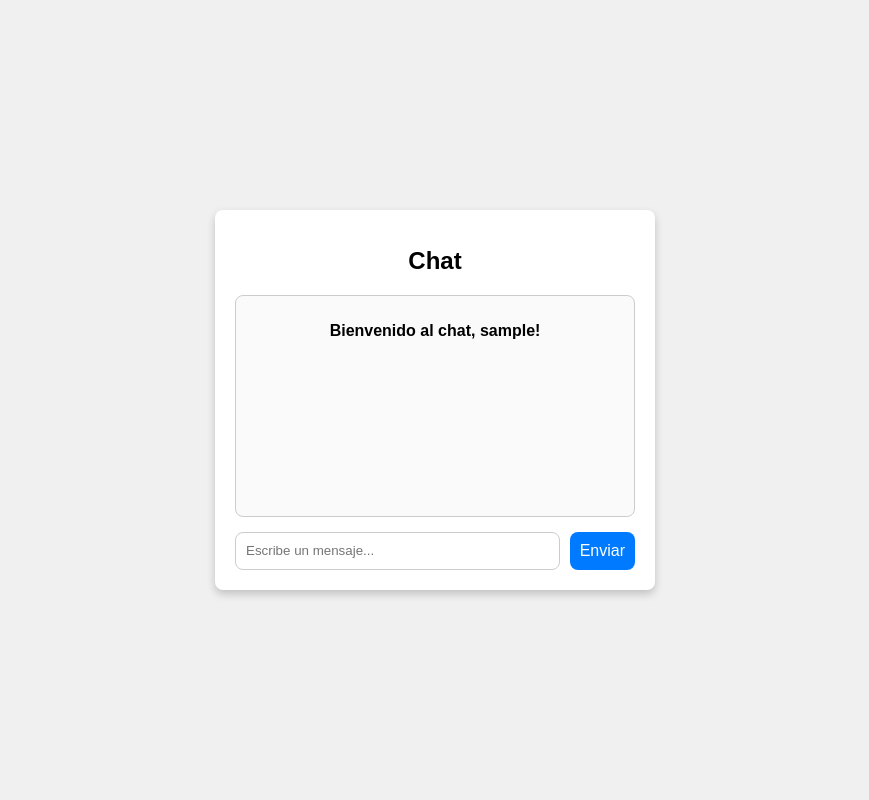
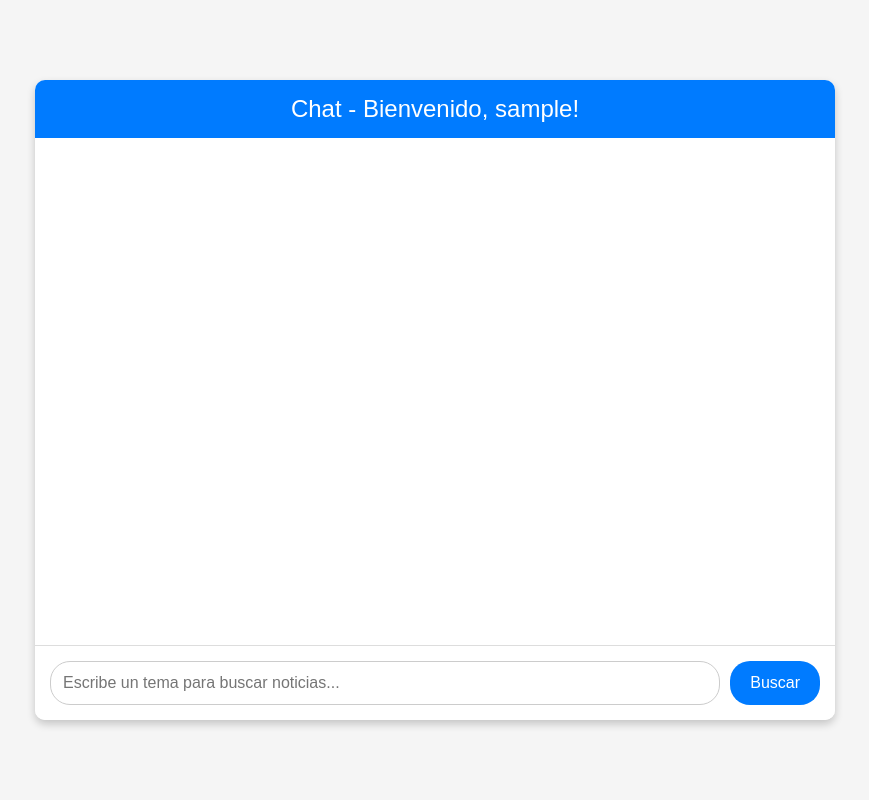
Before and after one commit to David01mc/MasterTFM, a Python web app: template templates/chat.html in a window 1280 px wide. Shown: the whole page, without its empty margins (205-1074 px from the left). Run offline with Jinja, Linux system fonts and the light colour scheme; the template is opened without the code that fills it: most values are stand-ins (such as "Sample title", 1, 10 or a date in 2020).

Commit message:
Add files via upload

```diff
--- a/templates/chat.html
+++ b/templates/chat.html
@@ -8,93 +8,227 @@
         body {
             font-family: Arial, sans-serif;
             display: flex;
+            flex-direction: column;
+            align-items: center;
             justify-content: center;
-            align-items: center;
             height: 100vh;
             margin: 0;
-            background-color: #f0f0f0;
+            background-color: #f5f5f5;
         }
+
         .chat-container {
+            width: 90%;
+            max-width: 800px;
+            height: 80vh;
+            display: flex;
+            flex-direction: column;
             background: white;
+            border-radius: 10px;
+            box-shadow: 0 4px 8px rgba(0, 0, 0, 0.2);
+            overflow: hidden;
+        }
+
+        .chat-header {
+            background-color: #007bff;
+            color: white;
+            padding: 15px;
+            text-align: center;
+            font-size: 1.5rem;
+        }
+
+        .chat-box {
+            flex-grow: 1;
             padding: 20px;
-            border-radius: 8px;
-            box-shadow: 0 4px 8px rgba(0, 0, 0, 0.2);
-            width: 400px;
-            text-align: center;
+            overflow-y: auto;
+            display: flex;
+            flex-direction: column;
         }
-        h1 {
-            font-size: 1.5rem;
-            margin-bottom: 20px;
+
+        .message {
+            padding: 12px 16px;
+            border-radius: 20px;
+            margin: 10px;
+            max-width: 70%;
+            word-wrap: break-word;
         }
-        .chat-box {
+
+        .user-message {
+            background-color: #dcf8c6;
+            align-self: flex-end;
+            text-align: right;
+        }
+
+        .bot-message {
+            background-color: #ffffff;
+            align-self: flex-start;
+            text-align: left;
+            box-shadow: 0px 1px 3px rgba(0, 0, 0, 0.1);
+        }
+
+        .input-container {
+            display: flex;
+            padding: 15px;
+            background: #fff;
+            border-top: 1px solid #ddd;
+        }
+
+        #user-input {
+            flex-grow: 1;
+            padding: 12px;
             border: 1px solid #ccc;
-            border-radius: 8px;
-            padding: 10px;
-            height: 200px;
-            overflow-y: auto;
-            margin-bottom: 15px;
-            background-color: #fafafa;
+            border-radius: 20px;
+            font-size: 1rem;
         }
-        .input-group {
-            display: flex;
-            gap: 10px;
-        }
-        input {
-            flex: 1;
-            padding: 10px;
-            border: 1px solid #ccc;
-            border-radius: 8px;
-        }
+
         button {
-            padding: 10px;
+            margin-left: 10px;
+            padding: 12px 20px;
             background-color: #007bff;
             color: white;
             border: none;
-            border-radius: 8px;
+            border-radius: 20px;
             font-size: 1rem;
             cursor: pointer;
         }
+
         button:hover {
             background-color: #0056b3;
+        }
+
+        .news-selection {
+            display: flex;
+            flex-direction: column;
+            gap: 10px;
+            margin-top: 10px;
+        }
+
+        .news-item {
+            padding: 10px;
+            border-radius: 10px;
+            background-color: #eee;
+            cursor: pointer;
+            text-align: left;
+        }
+
+        .news-item:hover {
+            background-color: #ddd;
         }
     </style>
 </head>
 <body>
+
     <div class="chat-container">
-        <h1>Chat</h1>
-        <div class="chat-box" id="chat-box">
-            <p><strong>Bienvenido al chat, {{ username }}!</strong></p>
-        </div>
-        <div class="input-group">
-            <input type="text" id="user-input" placeholder="Escribe un mensaje..." required>
-            <button onclick="sendMessage()">Enviar</button>
+        <div class="chat-header">Chat - Bienvenido, {{ username }}!</div>
+        <div class="chat-box" id="chat-box"></div>
+        <div class="input-container">
+            <input type="text" id="user-input" placeholder="Escribe un tema para buscar noticias..." required>
+            <button onclick="searchNews()">Buscar</button>
         </div>
     </div>
 
     <script>
-        function sendMessage() {
-            const userInput = document.getElementById('user-input').value;
-            if (!userInput.trim()) return;
+        let selectedNewsId = null;
+        let isAskingQuestion = false; // Flag para diferenciar búsqueda de preguntas
+
+        function searchNews() {
+            const userInput = document.getElementById('user-input').value.trim();
+            if (!userInput || isAskingQuestion) return; // Evita buscar si ya está en modo preguntas
 
             const chatBox = document.getElementById('chat-box');
+            chatBox.innerHTML += `<div class="message user-message">🔍 Buscando noticias sobre: "${userInput}"</div>`;
 
-            // Agregar mensaje del usuario al chat
-            chatBox.innerHTML += `<p><strong>Tú:</strong> ${userInput}</p>`;
-
-            // Enviar al servidor
-            fetch('/chat', {
+            fetch('/search_news', {
                 method: 'POST',
                 headers: { 'Content-Type': 'application/json' },
                 body: JSON.stringify({ message: userInput })
             })
             .then(response => response.json())
             .then(data => {
-                chatBox.innerHTML += `<p><strong>Bot:</strong> ${data.response}</p>`;
-                chatBox.scrollTop = chatBox.scrollHeight; // Scroll automático al final
+                chatBox.innerHTML += `<div class="message bot-message">📢 Selecciona una de las noticias relevantes:</div>`;
+                const newsSelection = document.createElement('div');
+                newsSelection.className = 'news-selection';
+
+                data.results.forEach((news, index) => {
+                    const titulo = news.titulo ? news.titulo : "Sin título disponible";
+                    const url = news.url ? news.url : "#";
+
+                    const newsItem = document.createElement('div');
+                    newsItem.className = 'news-item';
+                    newsItem.innerHTML = `<strong>${index + 1}. <a href="${url}" target="_blank">${titulo}</a></strong>`;
+                    newsItem.onclick = () => selectNews(news.id);
+                    newsSelection.appendChild(newsItem);
+                });
+
+                chatBox.appendChild(newsSelection);
+                chatBox.scrollTop = chatBox.scrollHeight;
+            })
+            .catch(error => {
+                console.error("Error al obtener noticias:", error);
+                chatBox.innerHTML += `<div class="message bot-message">⚠️ Error al buscar noticias. Inténtalo de nuevo.</div>`;
             });
 
-            document.getElementById('user-input').value = ''; // Limpiar input
+            document.getElementById('user-input').value = '';
+
+            // Cambiar evento para solo hacer búsquedas al presionar Enter
+            document.getElementById('user-input').removeEventListener("keydown", askQuestion);
+            document.getElementById('user-input').addEventListener("keydown", function(event) {
+                if (event.key === "Enter") {
+                    searchNews();
+                }
+            });
+
+            // Asegurar que el botón "Buscar" esté asignado a búsqueda
+            document.getElementById('search-button').onclick = searchNews;
+        }
+
+        function selectNews(newsId) {
+            selectedNewsId = newsId;
+            isAskingQuestion = true; // Cambia el estado a modo pregunta
+            const chatBox = document.getElementById('chat-box');
+            chatBox.innerHTML += `<div class="message bot-message">✅ Noticia seleccionada. Ahora puedes hacer preguntas.</div>`;
+
+            // Cambiar la funcionalidad del input para preguntar sobre la noticia
+            document.getElementById('user-input').placeholder = "Pregunta sobre la noticia...";
+            document.getElementById('user-input').value = "";
+
+            // Eliminar evento previo de búsqueda y asignar nuevo evento para preguntar
+            document.getElementById('user-input').removeEventListener("keydown", searchNews);
+            document.getElementById('user-input').addEventListener("keydown", function(event) {
+                if (event.key === "Enter") {
+                    askQuestion();
+                }
+            });
+
+            // Cambiar el botón "Buscar" para hacer preguntas en lugar de buscar noticias
+            document.getElementById('search-button').onclick = askQuestion;
+        }
+
+        function askQuestion() {
+            const userInput = document.getElementById('user-input').value.trim();
+            if (!userInput || !selectedNewsId) return;
+
+            const chatBox = document.getElementById('chat-box');
+            chatBox.innerHTML += `<div class="message user-message">${userInput}</div>`;
+
+            fetch('/ask_news', {
+                method: 'POST',
+                headers: { 'Content-Type': 'application/json' },
+                body: JSON.stringify({ news_id: selectedNewsId, question: userInput })
+            })
+            .then(response => response.json())
+            .then(data => {
+                chatBox.innerHTML += `<div class="message bot-message">${data.response}</div>`;
+                chatBox.scrollTop = chatBox.scrollHeight;
+            })
+            .catch(error => {
+                console.error("Error al obtener respuesta:", error);
+                chatBox.innerHTML += `<div class="message bot-message">⚠️ Error al procesar la pregunta.</div>`;
+            });
+
+            document.getElementById('user-input').value = '';
         }
     </script>
+
+
 </body>
 </html>
```
Also changed, not shown: app.py (+150 -12 lines), 1 other file.
